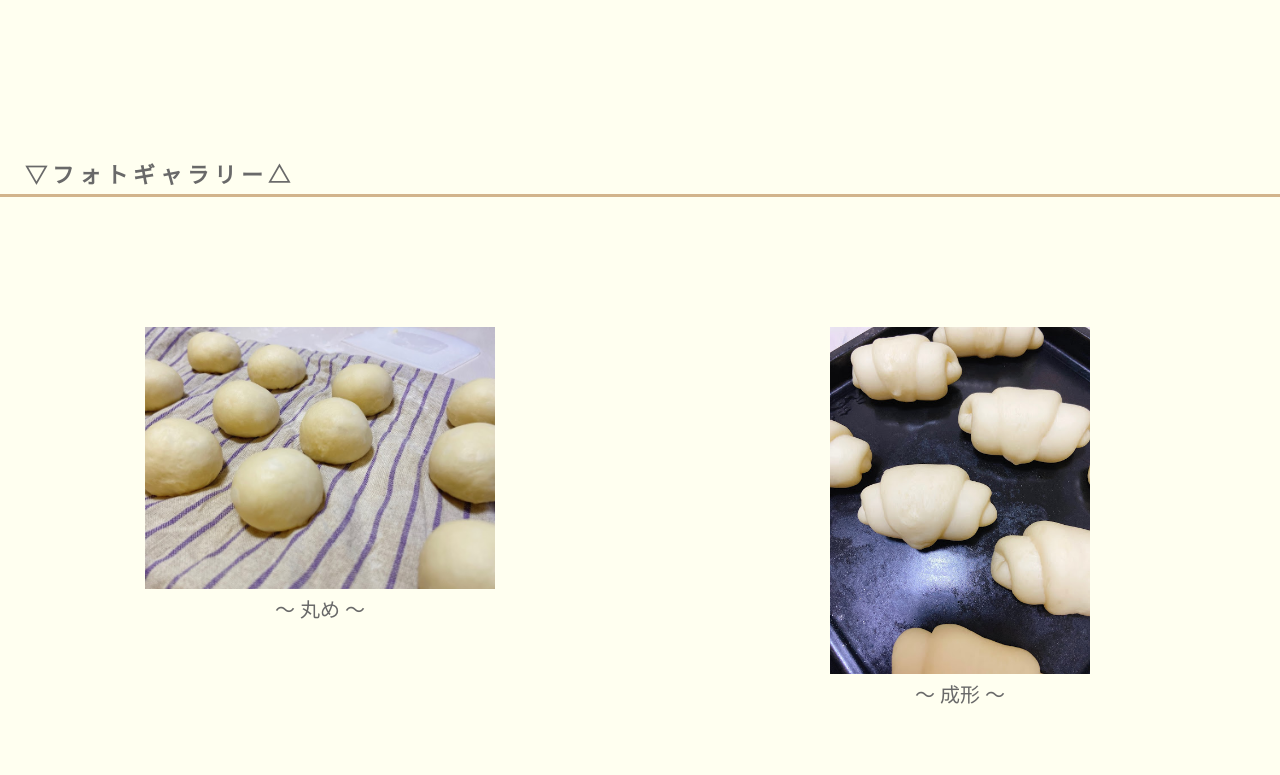
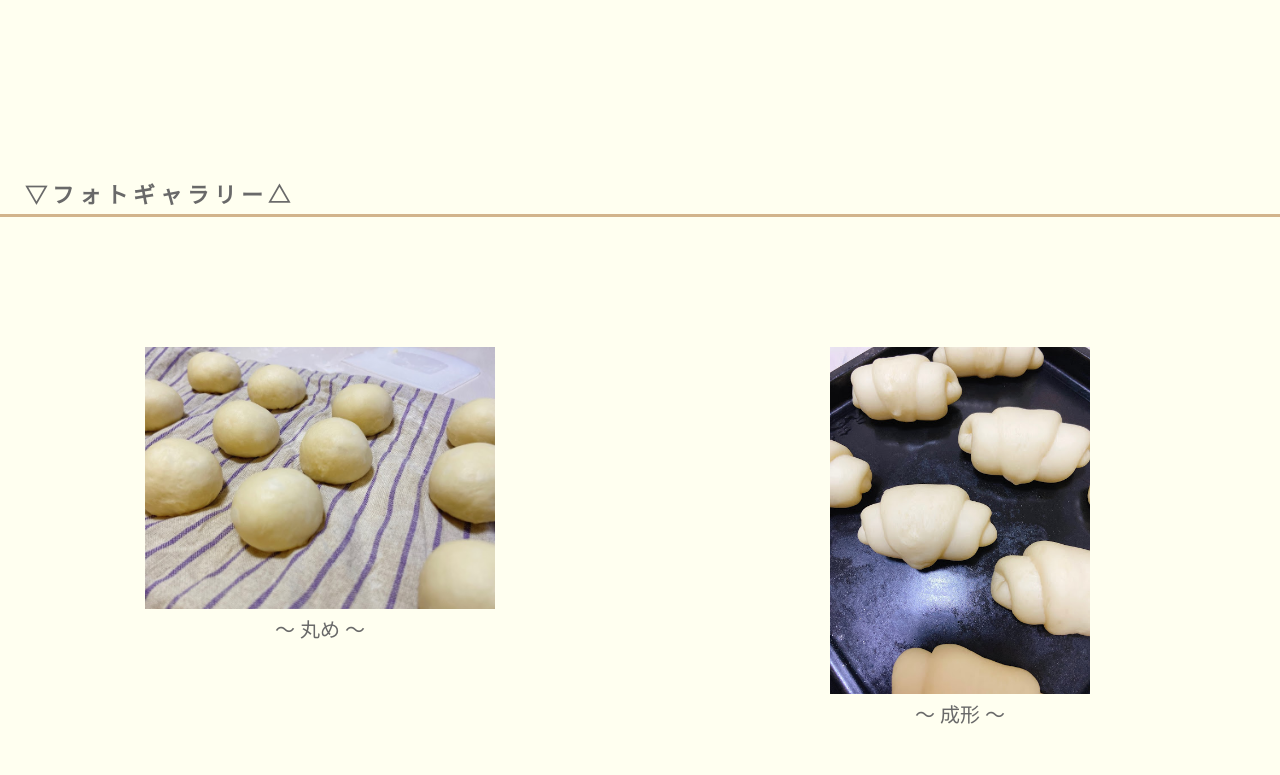
Before and after one commit to se-nao/se-nao.github.io, a plain HTML site: page rollpan.html in a window 1280 px wide. Shown: the part 242-1017 px from the top of the page. Drawn offline with Linux system fonts and the light colour scheme.

Commit message:
Update rollstyle.css

```diff
--- a/rollstyle.css
+++ b/rollstyle.css
@@ -28,7 +28,7 @@ padding: 20px 50px;
 }
 
 .main{
-padding-top: 130px;
+padding-top: 150px;
 height: 3000px;
 color: dimgray
 }
```
